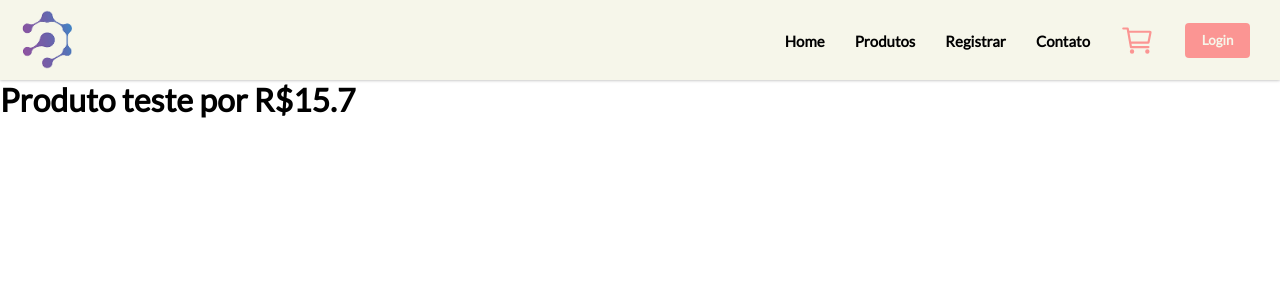
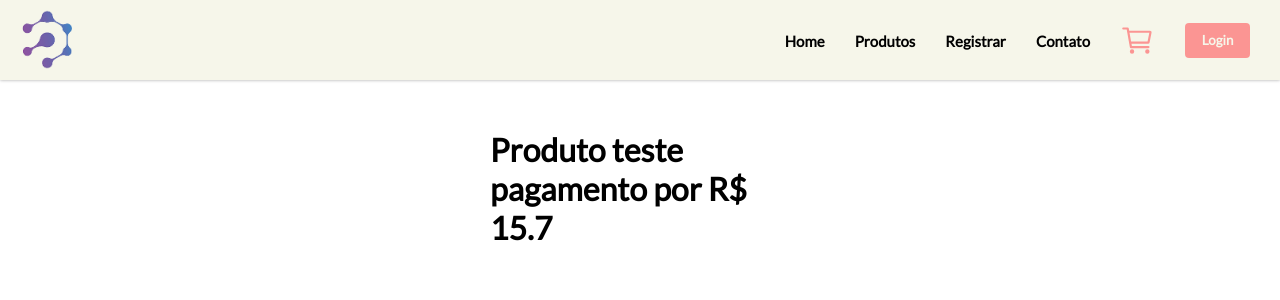
Before and after one commit to icadorin/ecommerce, a React (Create React App) app in the folder client/: page /payment in a window 1280 px wide. Shown: the top 300 px of the page. Built offline with nearby package versions, Linux system fonts and the light colour scheme.

Commit message:
paypal payment part2

```diff
--- a/client/src/assets/style.css
+++ b/client/src/assets/style.css
@@ -270,6 +270,17 @@ ul {
   color: #a3a3a3;
 }
 
+.box-payment {
+  display: flex;
+  flex-wrap: wrap;
+  justify-content: center;
+  margin-top: 50px;
+}
+
+.div-payment {
+  width: 300px;
+}
+
 .footer {
   margin-top: 100px;
 }
--- a/client/src/screens/Payment.jsx
+++ b/client/src/screens/Payment.jsx
@@ -9,19 +9,20 @@ const Payment = () => {
 
   const product = {
     price: 15.70,
-    description: "Produto teste",
-  };
+    description: "Produto teste pagamento"
+  }
 
   useEffect(() => {
     const script = document.createElement("script");
     const id = "ARrMsMjSArAymJP3FMTWxE7rws9Dw_3qKWMuIKWL7VYJiaq4oZ3QvZGSh_tu7NenH9arHaIz4FK85GNM";
-    script.scr = `https://www.paypal.com/sdk/js?currency=BRL&client-id=${id}`;
+    script.src = `https://www.paypal.com/sdk/js?currency=BRL&client-id=${id}`;
 
-    script.addEventListener('load', () => setLoaded(true));
+    script.addEventListener("load", () => setLoaded(true));
+
     document.body.appendChild(script);
 
     if (loaded) {
-      function loadButtonAndLogic() {
+      function loadButtonsAndLogic() {
         setTimeout(() => {
           window.paypal
           .Buttons({
@@ -38,7 +39,7 @@ const Payment = () => {
                 ]
               });
             },
-            onApprove: async (_, actions) => {
+            onApprove: async(_, actions) => {
               const order = await actions.order.capture();
 
               setPaid(true);
@@ -49,22 +50,24 @@ const Payment = () => {
           .render(paypalRef);
         })
       }
-      loadButtonAndLogic();
+      loadButtonsAndLogic();
     }
-  });
+  })
 
   return (
     <Container>
+      <div className='box-payment'>
         {paid ? (
           <div>
-            <h1>A compra foi realizada com sucesso!</h1>
+            <h1>Compra realizada com sucesso!</h1>
           </div>
         ) : (
-          <>
-          <h1>{product.description} por R${product.price}</h1>
-          <div ref={v => (paypalRef = v)} />
-          </>
+          <div className='div-payment'>
+            <h1>{product.description} por R$ {product.price}</h1>
+            <div ref={v => (paypalRef = v)} />
+          </div>
         )}
+      </div>
     </Container>
   );
 }
```
